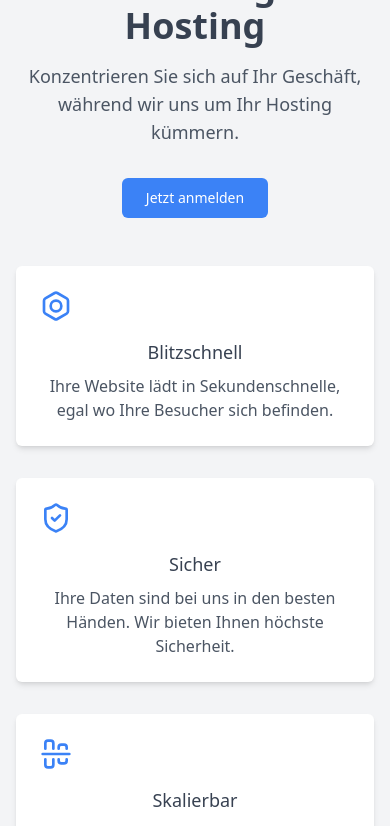
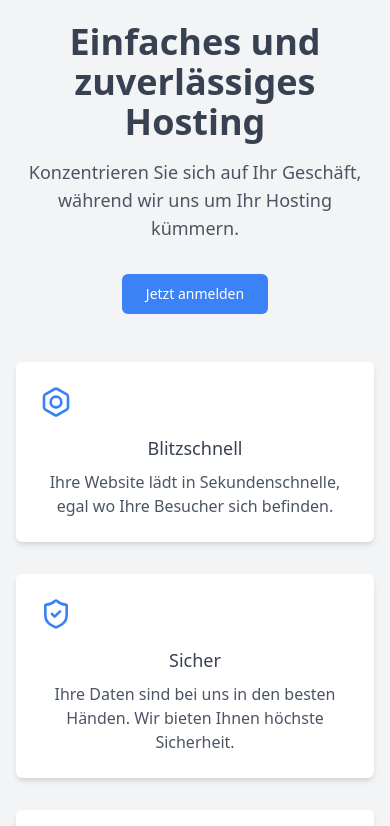
Before and after one commit to jahidxuddin/cloud-hosting, a Next.js app in the folder website/: page / in a window 390 px wide. Shown: the top 826 px of the page. Built offline with nearby package versions, Linux system fonts and the light colour scheme.

Commit message:
Add responsive design for home page

```diff
--- /dev/null
+++ b/website/src/app/dashboard/page.tsx
@@ -0,0 +1,7 @@
+export default function Dashboard() {
+  return (
+    <main className="h-screen w-full">
+      <h1>Dashboard</h1>
+    </main>
+  );
+}
--- a/website/src/app/layout.tsx
+++ b/website/src/app/layout.tsx
@@ -14,7 +14,7 @@ export default function RootLayout({
 }>) {
   return (
     <html lang="de">
-      <body>{children}</body>
+      <body className="bg-background text-text">{children}</body>
     </html>
   );
 }
--- a/website/src/app/page.tsx
+++ b/website/src/app/page.tsx
@@ -8,8 +8,8 @@ import Link from "next/link";
 
 export default function Home() {
   return (
-    <main className="h-screen w-full">
-      <div className="flex flex-col items-center justify-center h-screen bg-background dark:bg-gray-900">
+    <main className="h-screen w-full py-24 sm:py-12 md:py-0">
+      <div className="flex flex-col items-center justify-center h-screen dark:bg-gray-900">
         <div className="max-w-3xl px-4 md:px-6 text-center">
           <h1 className="text-4xl md:text-6xl font-bold text-text dark:text-gray-100 mb-4">
             Einfaches und zuverlässiges Hosting
```
